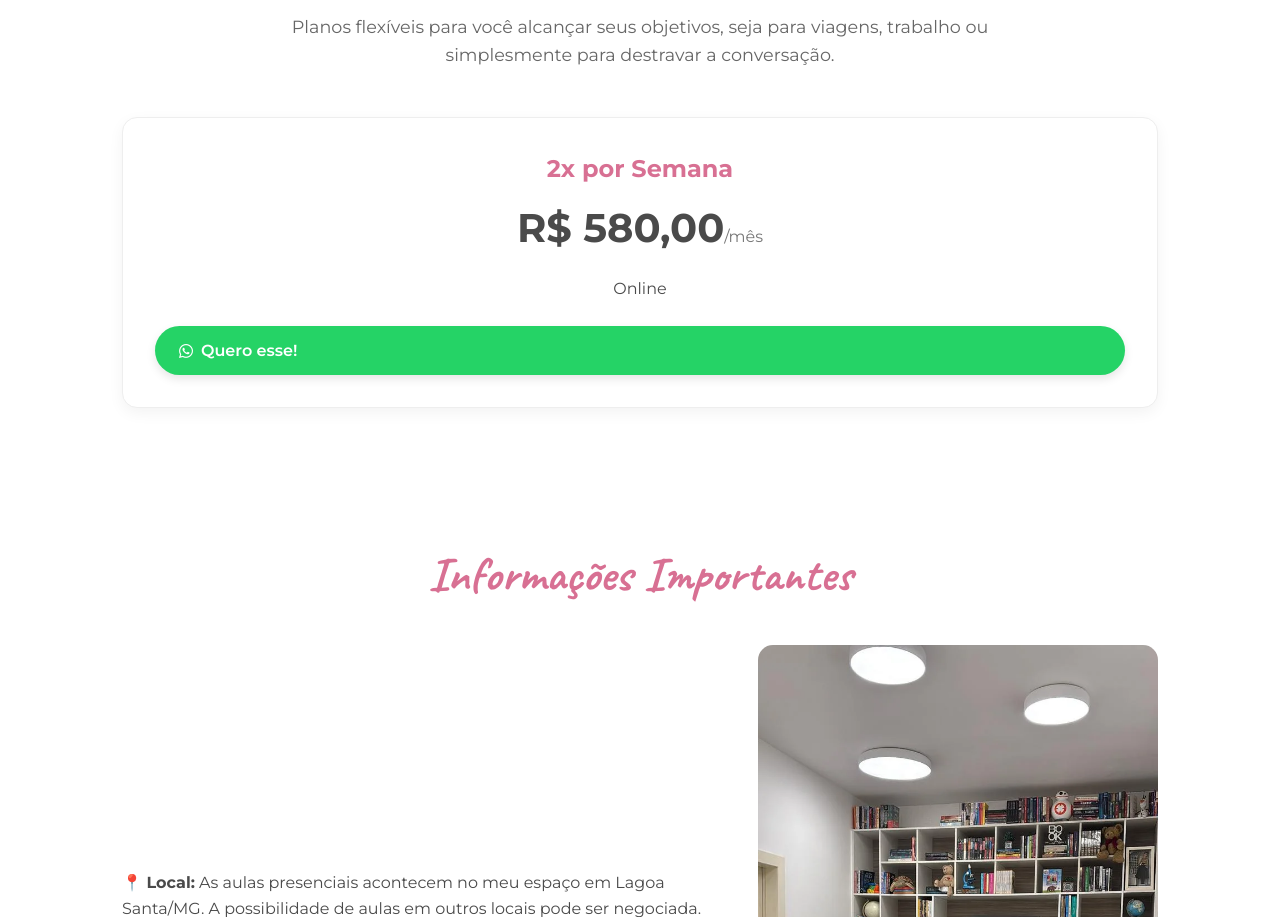
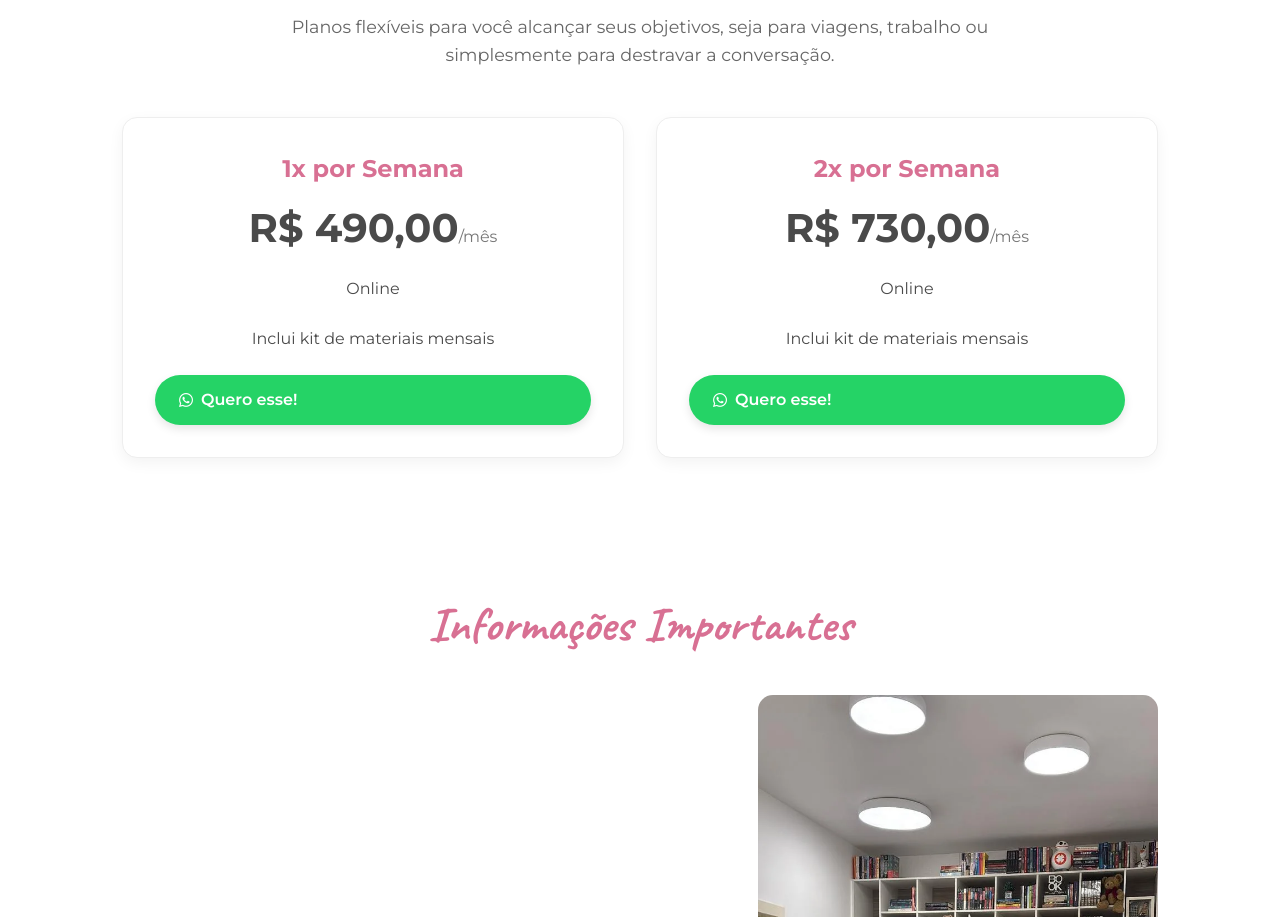
Before and after one commit to bakermarcos/ms_ju_classes, a React app: page / in a window 1280 px wide. Shown: the part 2663-3580 px from the top of the page. Built offline with nearby package versions, Linux system fonts and the light colour scheme.

Commit message:
Refactor code structure for improved readability and maintainability

```diff
--- a/components/AdultPricing.tsx
+++ b/components/AdultPricing.tsx
@@ -2,7 +2,8 @@ import React from 'react';
 import { generateWhatsAppLink, messages } from '@/lib/whatsapp';
 
 const plans = [
-  { title: '2x por Semana', price: 'R$ 580,00', modality: 'Online', messageKey: 'adults_online_2x' },
+  { title: '1x por Semana', price: 'R$ 490,00', modality: 'Online', messageKey: 'adults_online_1x', description: 'Inclui kit de materiais mensais' },
+  { title: '2x por Semana', price: 'R$ 730,00', modality: 'Online', messageKey: 'adults_online_2x', description: 'Inclui kit de materiais mensais' },
 ] as const;
 
 const AdultPricing = () => {
@@ -12,7 +13,7 @@ const AdultPricing = () => {
         <h2 className="section-title">Planos para Adultos</h2>
         <p className="section-subtitle">Planos flexíveis para você alcançar seus objetivos, seja para viagens, trabalho ou simplesmente para destravar a conversação.</p>
         <div className="pricing-grid">
-          {plans.map(({ title, price, modality, messageKey }) => (
+          {plans.map(({ title, price, modality, messageKey, description }) => (
             <div className="pricing-card" key={title + modality}>
               <h3>{title}</h3>
               <div className="price">
@@ -20,6 +21,7 @@ const AdultPricing = () => {
                 <span>/mês</span>
               </div>
               <p>{modality}</p>
+              <p className="description">{description}</p>
               <a
                 href={generateWhatsAppLink(messages[messageKey])}
                 target="_blank"
```
Also changed, not shown: dist/assets/index-B87R_Quj.js (deleted), dist/assets/index-BzxdT2Ef.js (added), dist/index.html.
